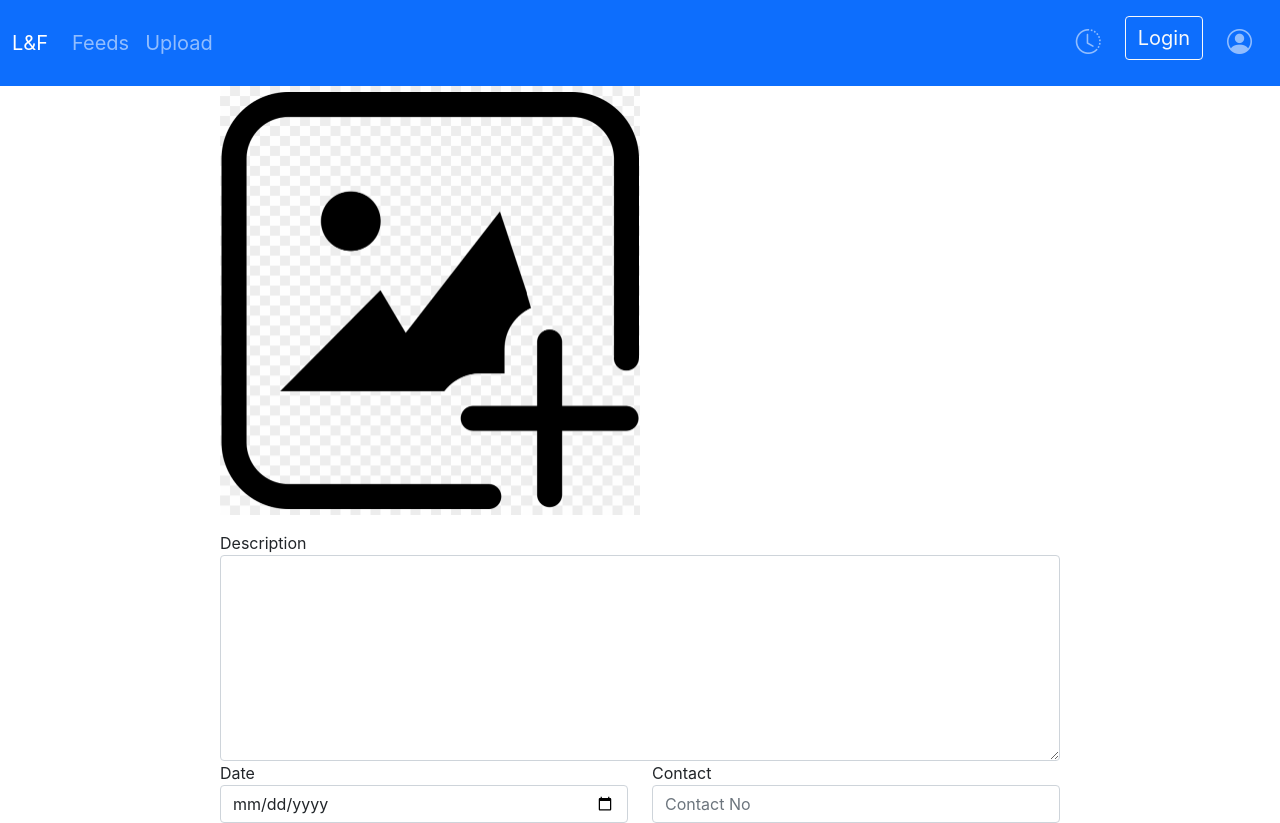
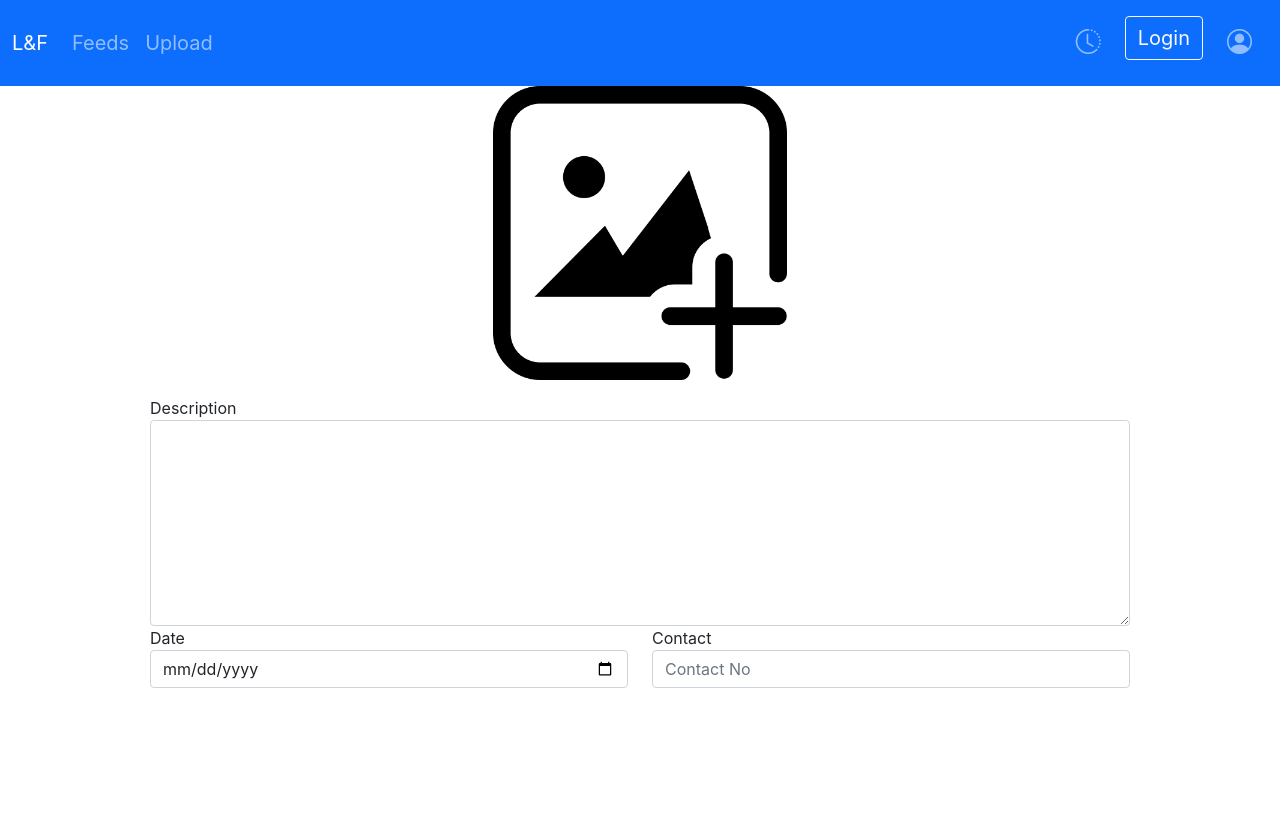
Before and after one commit to architjain2002/Lost-N-Found, a React (Create React App) app in the folder frontend/: page /upload in a window 1280 px wide. After the commit the page ends 800 px from the top, so only its background shows below. Built offline with nearby package versions, Linux system fonts and the light colour scheme.

Commit message:
css changes

```diff
--- a/frontend/src/components/UploadImage.js
+++ b/frontend/src/components/UploadImage.js
@@ -37,7 +37,10 @@ export default function UploadImage() {
   return (
     <div>
       <label htmlFor="InputImage">
-        <img src="./imageUploadIcon.png" style={{ width: "50%" }} />
+        <img
+          src="./imageUploadIcon2.png"
+          style={{ width: "30%", marginLeft: "35%", backgroundColor: "white" }} // margin left = 50 - width/2 for whatever width value for the img to be in center
+        />
       </label>
       <input
         type="file"
```
Also changed, not shown: frontend/public/imageUploadIcon2.png (added).
